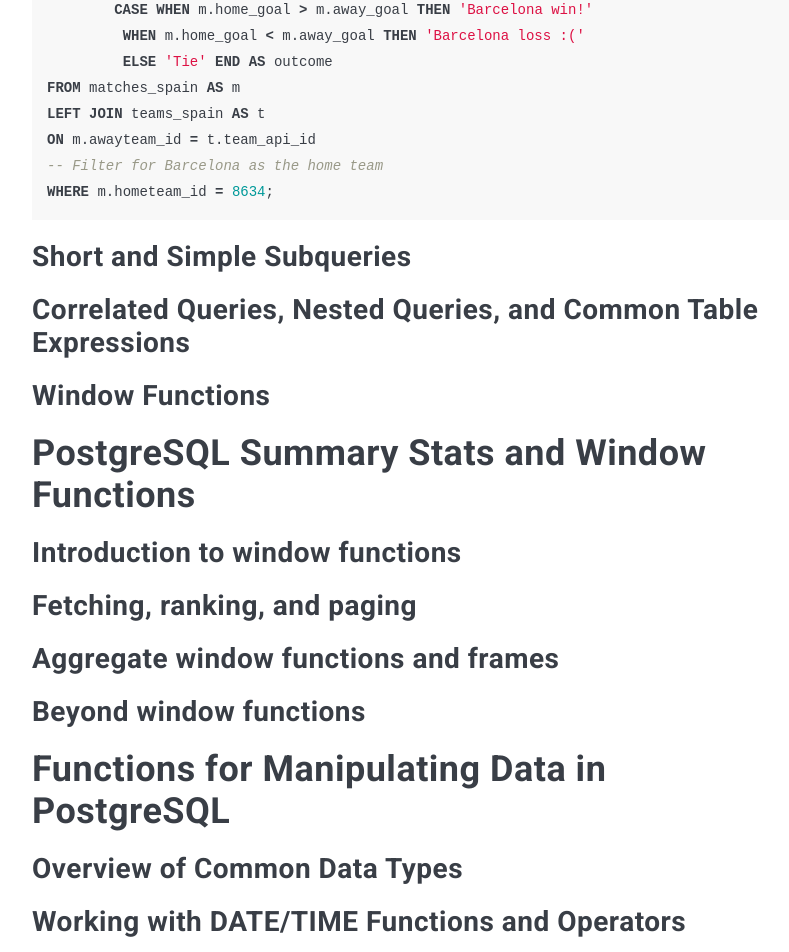
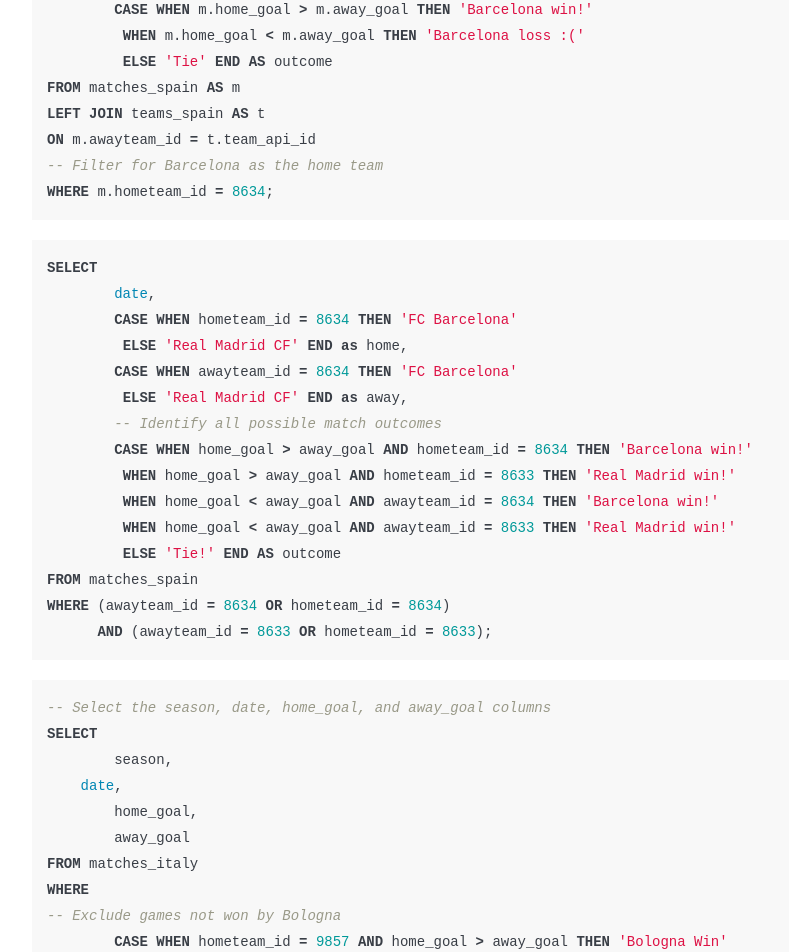
Before and after one commit to poi0905/poi0905.github.io, a Jekyll site: the page built from _posts/2022-11-01-datacamp-SQL-Fundamentals.markdown, in a window 1280 px wide and 1400 px high, scrolled down 4750 px. Shown: the top 952 px of the window, without its empty margins (228-1017 px from the left). Built offline with Jekyll 4.4.1, drawn with Linux system fonts in a browser that asks for light colours; nearby versions of some CDN libraries; comment, search, counter and statistics services are not loaded; some of the changed text lies outside the part shown.

Commit message:
20221105

```diff
--- a/_posts/2022-11-01-datacamp-SQL-Fundamentals.markdown
+++ b/_posts/2022-11-01-datacamp-SQL-Fundamentals.markdown
@@ -165,6 +165,39 @@
 WHERE m.hometeam_id = 8634;
 {% endhighlight %}
 
+{% highlight SQL %}
+SELECT
+	date,
+	CASE WHEN hometeam_id = 8634 THEN 'FC Barcelona'
+         ELSE 'Real Madrid CF' END as home,
+	CASE WHEN awayteam_id = 8634 THEN 'FC Barcelona'
+         ELSE 'Real Madrid CF' END as away,
+	-- Identify all possible match outcomes
+	CASE WHEN home_goal > away_goal AND hometeam_id = 8634 THEN 'Barcelona win!'
+         WHEN home_goal > away_goal AND hometeam_id = 8633 THEN 'Real Madrid win!'
+         WHEN home_goal < away_goal AND awayteam_id = 8634 THEN 'Barcelona win!'
+         WHEN home_goal < away_goal AND awayteam_id = 8633 THEN 'Real Madrid win!'
+         ELSE 'Tie!' END AS outcome
+FROM matches_spain
+WHERE (awayteam_id = 8634 OR hometeam_id = 8634)
+      AND (awayteam_id = 8633 OR hometeam_id = 8633);
+{% endhighlight %}
+
+{% highlight SQL %}
+-- Select the season, date, home_goal, and away_goal columns
+SELECT
+	season,
+    date,
+	home_goal,
+	away_goal
+FROM matches_italy
+WHERE
+-- Exclude games not won by Bologna
+	CASE WHEN hometeam_id = 9857 AND home_goal > away_goal THEN 'Bologna Win'
+		WHEN awayteam_id = 9857 AND away_goal > home_goal THEN 'Bologna Win'
+		END IS NOT NULL;
+{% endhighlight %}
+
 ## Short and Simple Subqueries
 ## Correlated Queries, Nested Queries, and Common Table Expressions
 ## Window Functions
```
